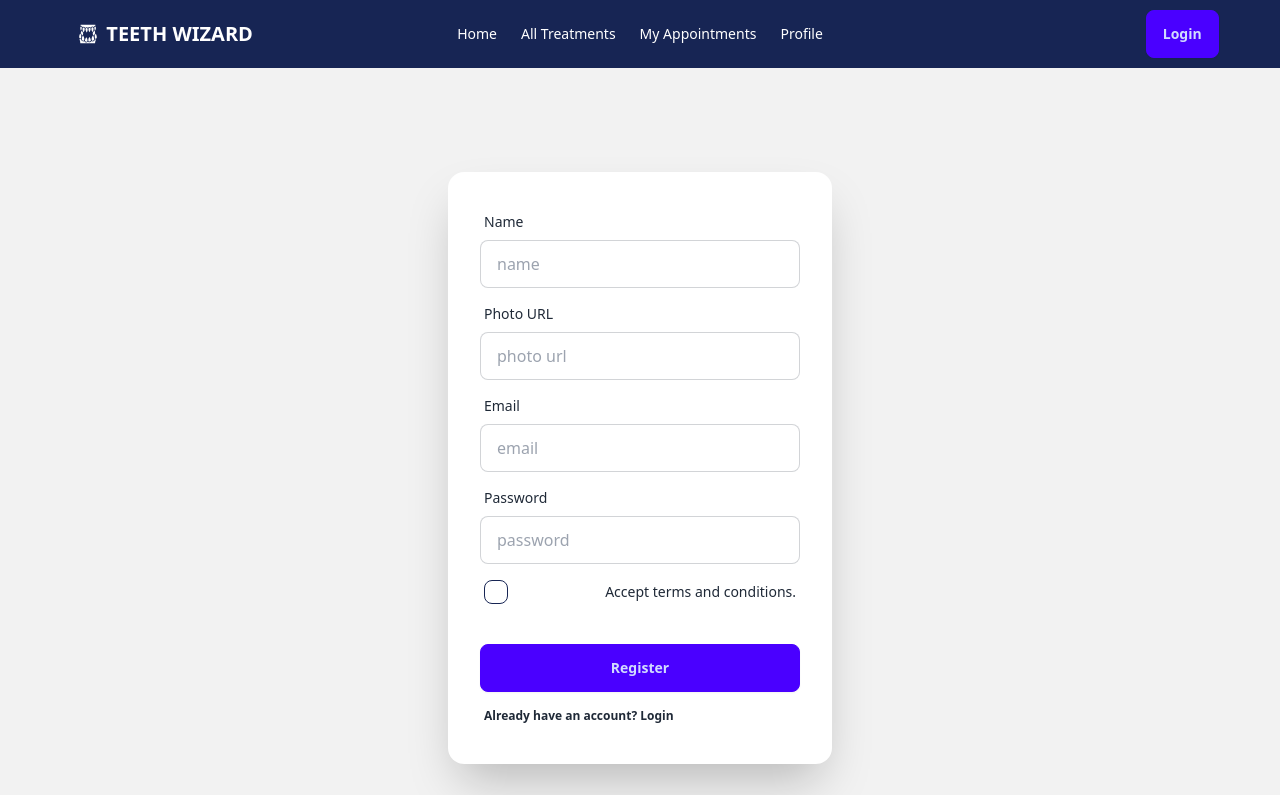
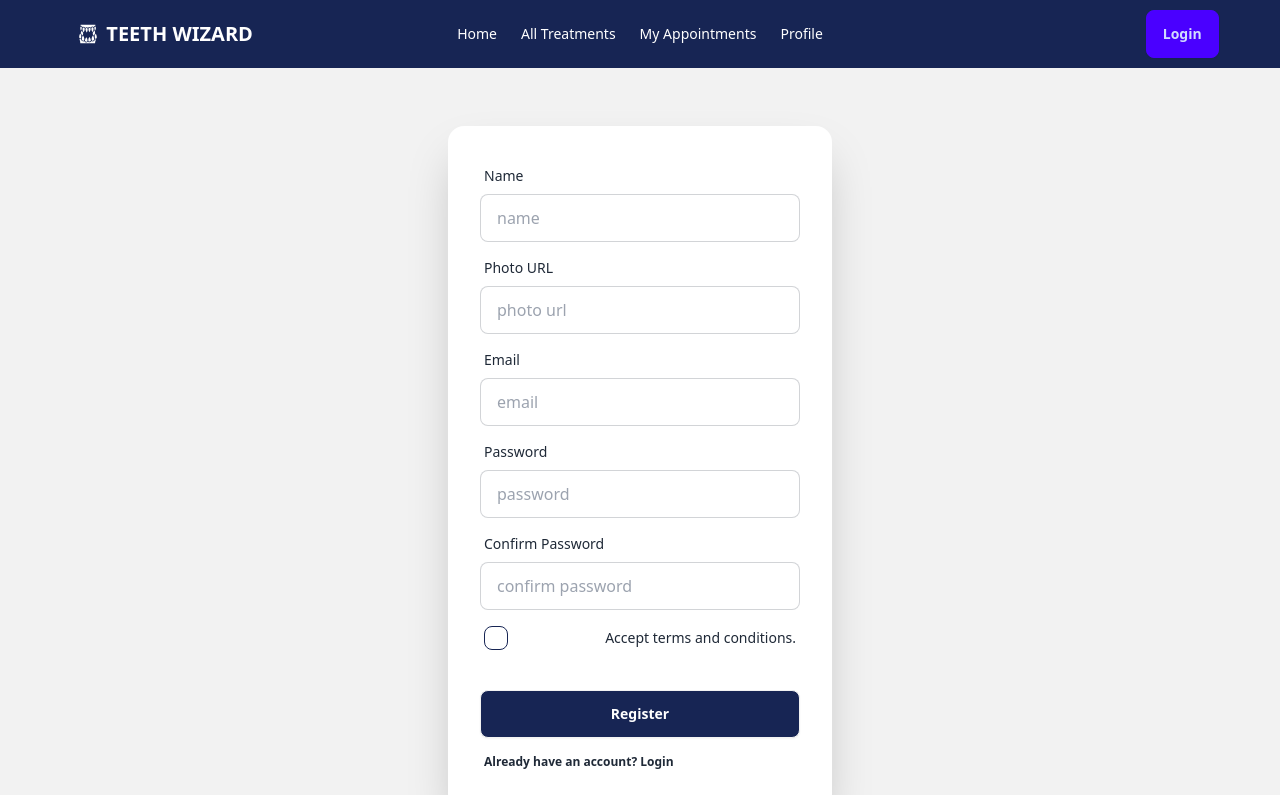
Before and after one commit to israk03/teeth-wizard-react-project, a React (Vite) app: page /register in a window 1280 px wide. Shown: the top 795 px of the page. Built offline with nearby package versions, Linux system fonts and the light colour scheme; no server answers.

Commit message:
password validation complete in register page

```diff
--- a/src/components/Register/Register.jsx
+++ b/src/components/Register/Register.jsx
@@ -1,10 +1,39 @@
+import { useContext, useState } from "react";
 import { NavLink } from "react-router-dom";
+import { authContext } from "../../AuthProvider/AuthProvider";
 
 export default function Register() {
+  const { handleRegister } = useContext(authContext);
+  const [error, setError] = useState("");
+  const handleForm = (e) => {
+    e.preventDefault();
+    setError("");
+    const name = e.target.name.value;
+    const email = e.target.email.value;
+    const password = e.target.password.value;
+    const conPassword = e.target.conPassword.value;
+    const photo = e.target.photo.value;
+    // console.log(name, email, password, conPassword, photo);
+
+    if (password !== conPassword) {
+      setError("Password didn't match.");
+      return;
+    }
+    const regex =
+      /^(?=.*[a-z])(?=.*[A-Z])(?=.*\d)(?=.*[@$!%*?&])[A-Za-z\d@$!%*?&]{8,}$/;
+    if (!regex.test(password)) {
+      setError(
+        "Password must be at least 8 characters long, include an uppercase letter, a lowercase letter, a number, and a special character."
+      );
+      return;
+    }
+
+    handleRegister(email, password);
+  };
   return (
     <div className="hero bg-base-200 min-h-screen">
       <div className="card bg-base-100 w-full max-w-sm shrink-0 shadow-2xl">
-        <form className="card-body">
+        <form onSubmit={handleForm} className="card-body">
           <div className="form-control">
             <label className="label">
               <span className="label-text">Name</span>
@@ -41,6 +70,7 @@ export default function Register() {
               required
             />
           </div>
+
           <div className="form-control">
             <label className="label">
               <span className="label-text">Password</span>
@@ -49,6 +79,18 @@ export default function Register() {
               type="password"
               name="password"
               placeholder="password"
+              className="input input-bordered"
+              required
+            />
+          </div>
+          <div className="form-control">
+            <label className="label">
+              <span className="label-text">Confirm Password</span>
+            </label>
+            <input
+              type="password"
+              name="conPassword"
+              placeholder="confirm password"
               className="input input-bordered"
               required
             />
@@ -65,7 +107,9 @@ export default function Register() {
           </div>
 
           <div className="form-control mt-6">
-            <button className="btn btn-primary">Register</button>
+            <button className="btn bg-blue-950 text-white hover:bg-blue-800">
+              Register
+            </button>
           </div>
           <label className="label font-semibold">
             <NavLink to="/login" href="#" className="label-text-alt">
@@ -74,6 +118,7 @@ export default function Register() {
             </NavLink>
           </label>
         </form>
+        {error && <p className="text-red-600 text-center pb-7 px-4">{error}</p>}
       </div>
     </div>
   );
```
